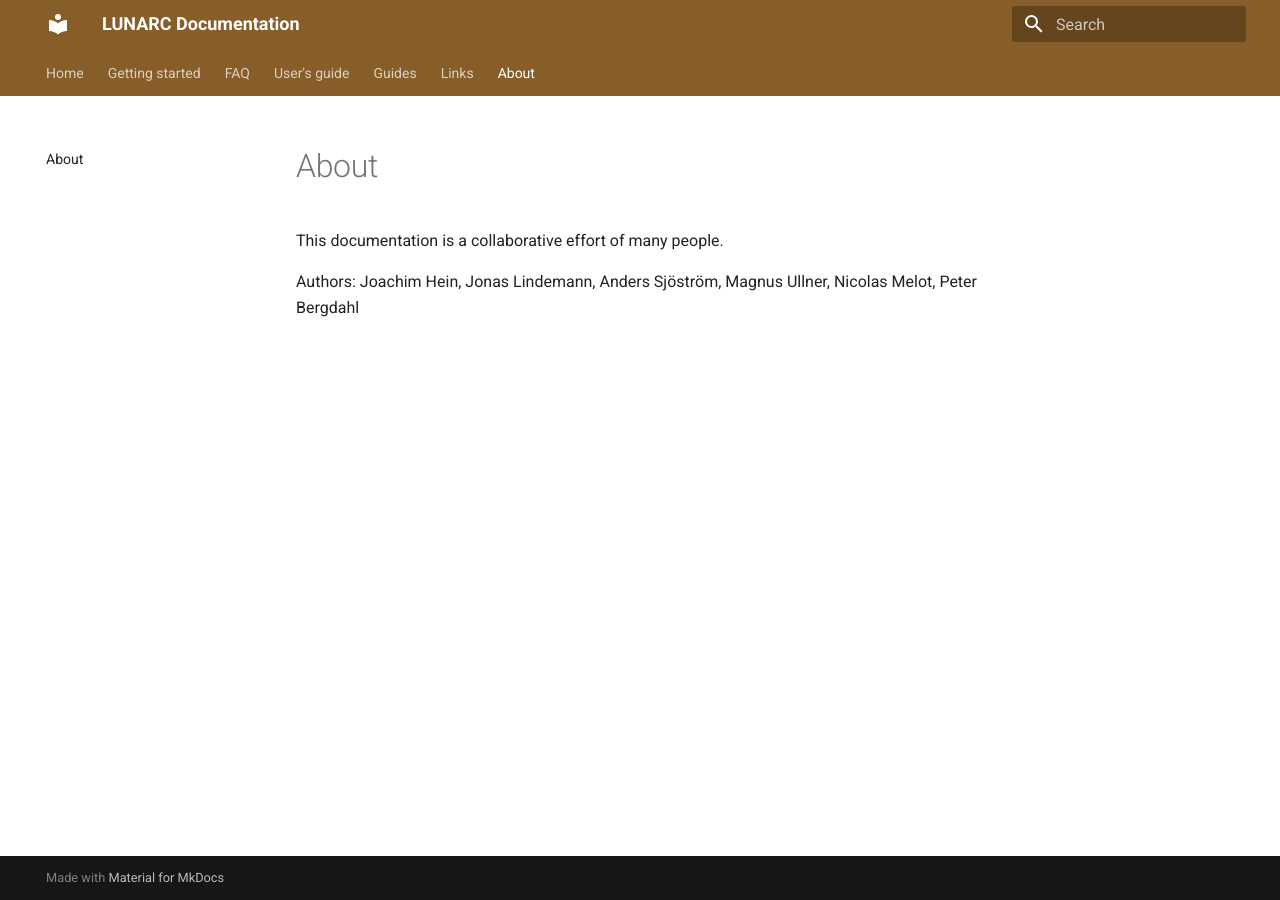
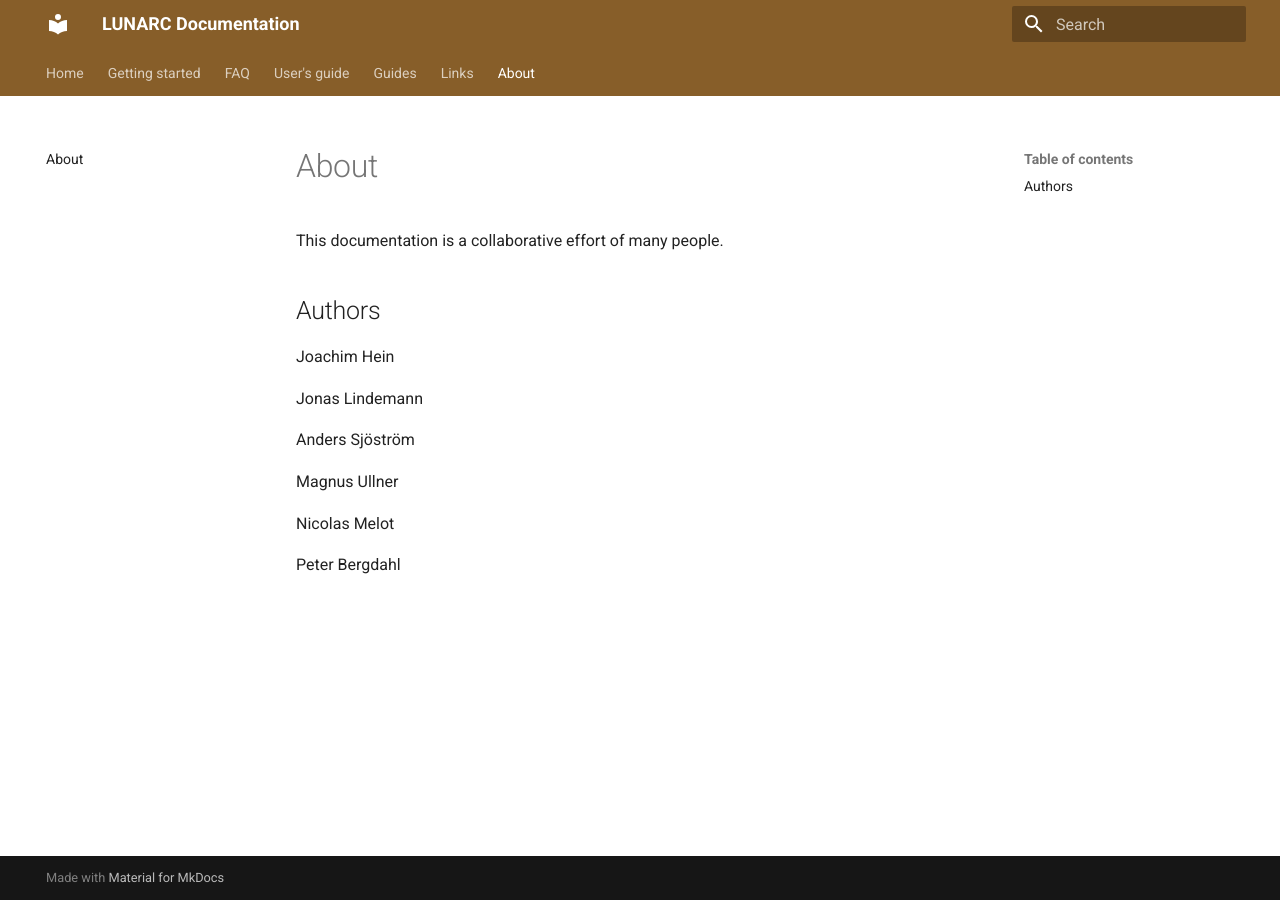
Before and after one commit to lunarc/lunarc_docs, an MkDocs documentation site: the page built from docs/about/about.md, in a window 1280 px wide. Built offline with MkDocs 1.6.1 and Material for MkDocs 9.7.7, drawn with Linux system fonts in a browser that asks for light colours.

Commit message:
Update about.md
Reformatted list of authors

```diff
--- a/docs/about/about.md
+++ b/docs/about/about.md
@@ -1,3 +1,15 @@
 This documentation is a collaborative effort of many people.
 
-Authors: Joachim Hein, Jonas Lindemann, Anders Sjöström, Magnus Ullner, Nicolas Melot, Peter Bergdahl
+##Authors
+
+Joachim Hein
+
+Jonas Lindemann
+
+Anders Sjöström
+
+Magnus Ullner
+
+Nicolas Melot
+
+Peter Bergdahl
```
